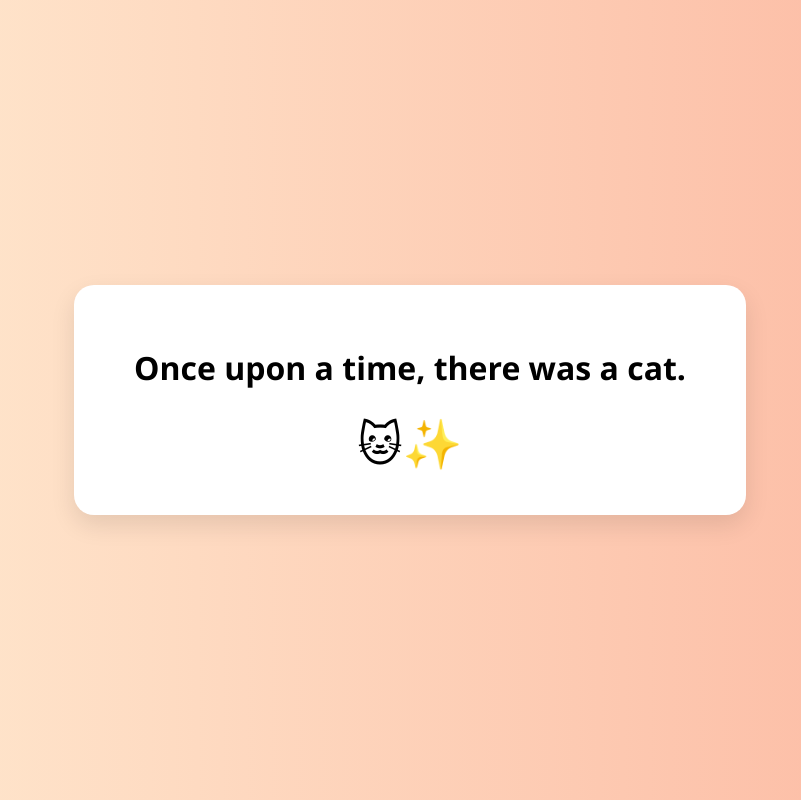
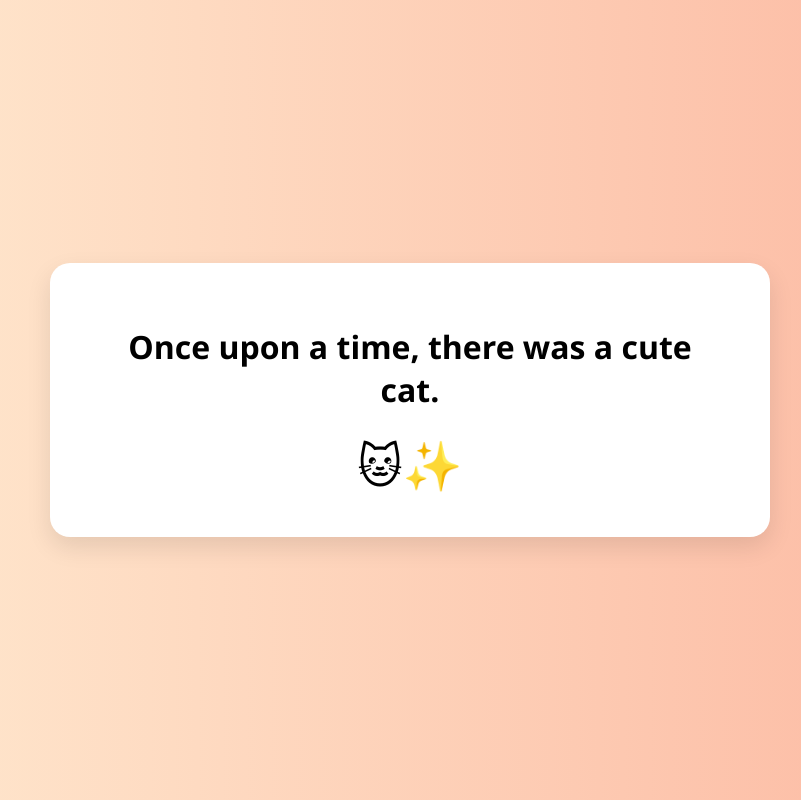
Before and after one commit to induwarauthsara/git-conflit-example, a plain HTML site: page index.html in a window 1280 px wide. Shown: the whole page, without its empty margins (230-1031 px from the left). Drawn offline with Linux system fonts and the light colour scheme.

Commit message:
i make cat cute.

```diff
--- a/index.html
+++ b/index.html
@@ -35,7 +35,7 @@
 
 <body>
     <div class="card">
-        <h1>Once upon a time, there was a cat.</h1>
+        <h1>Once upon a time, there was a cute cat.</h1>
         <div class="cat-emoji">🐱✨</div>
     </div>
 </body>
```
